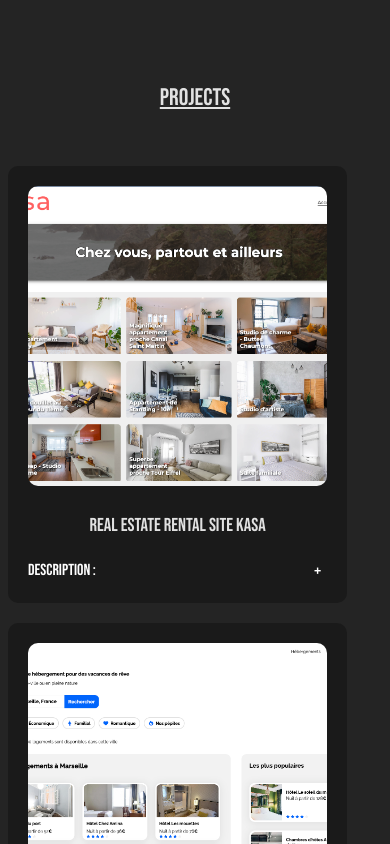
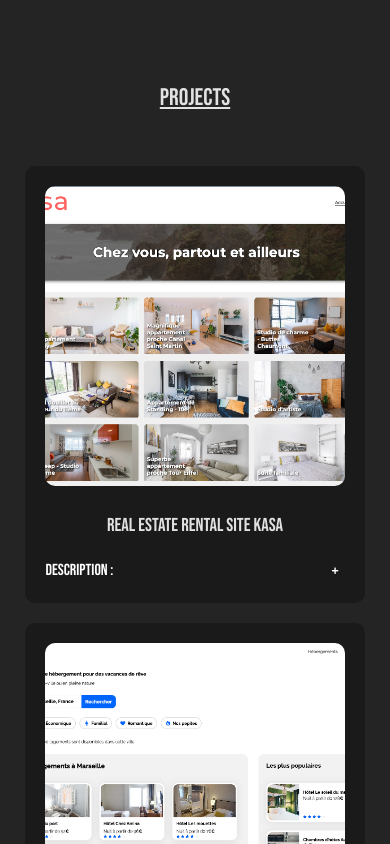
Before and after one commit to tophertaro/Portfolio, a React (Vite) app: page / in a window 390 px wide. Shown: the part 1800-2644 px from the top of the page. Built offline with nearby package versions, Linux system fonts and the light colour scheme.

Commit message:
responsive correction

```diff
--- a/src/App-mobile.css
+++ b/src/App-mobile.css
@@ -49,10 +49,13 @@
   .projects-grid {
     display: flex;
     flex-direction: column;
-    align-items: center;
     gap: 20px;
     padding-top: 30px;
-    justify-items: center;
+  }
+
+  .project-card {
+    margin-left: auto;
+    margin-right: auto;
   }
 
   .contact-form-container {
```
